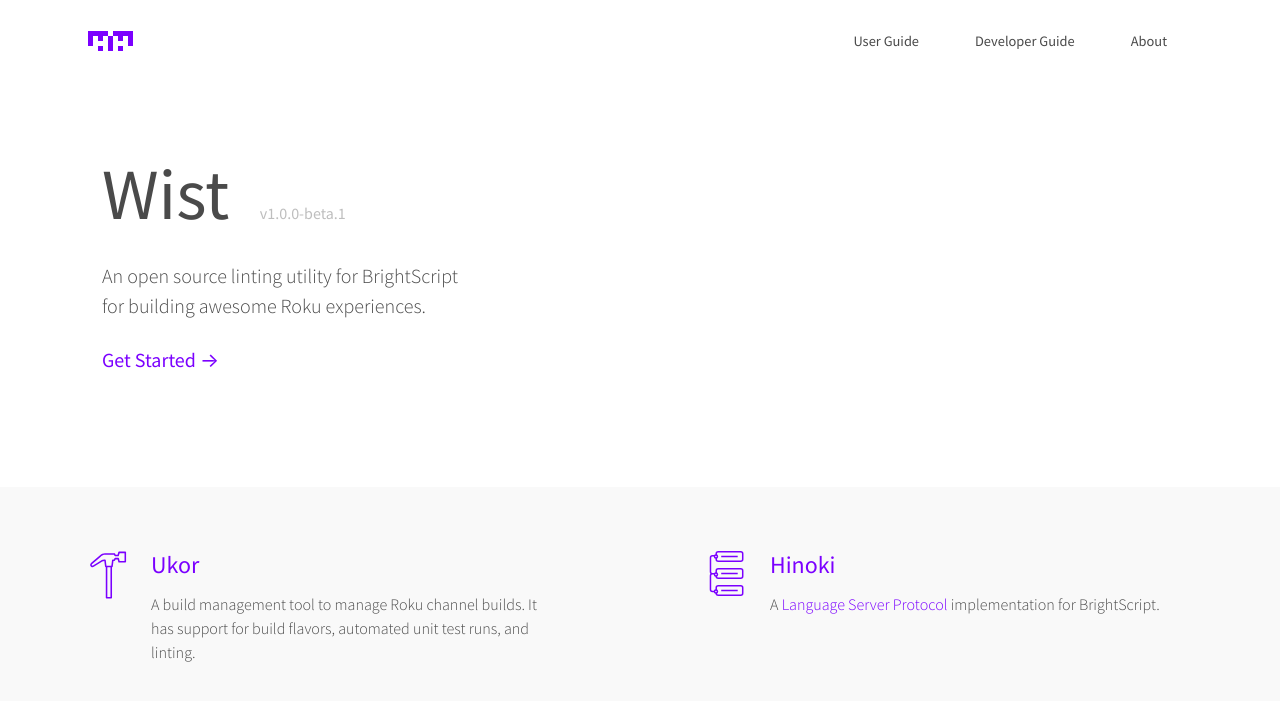
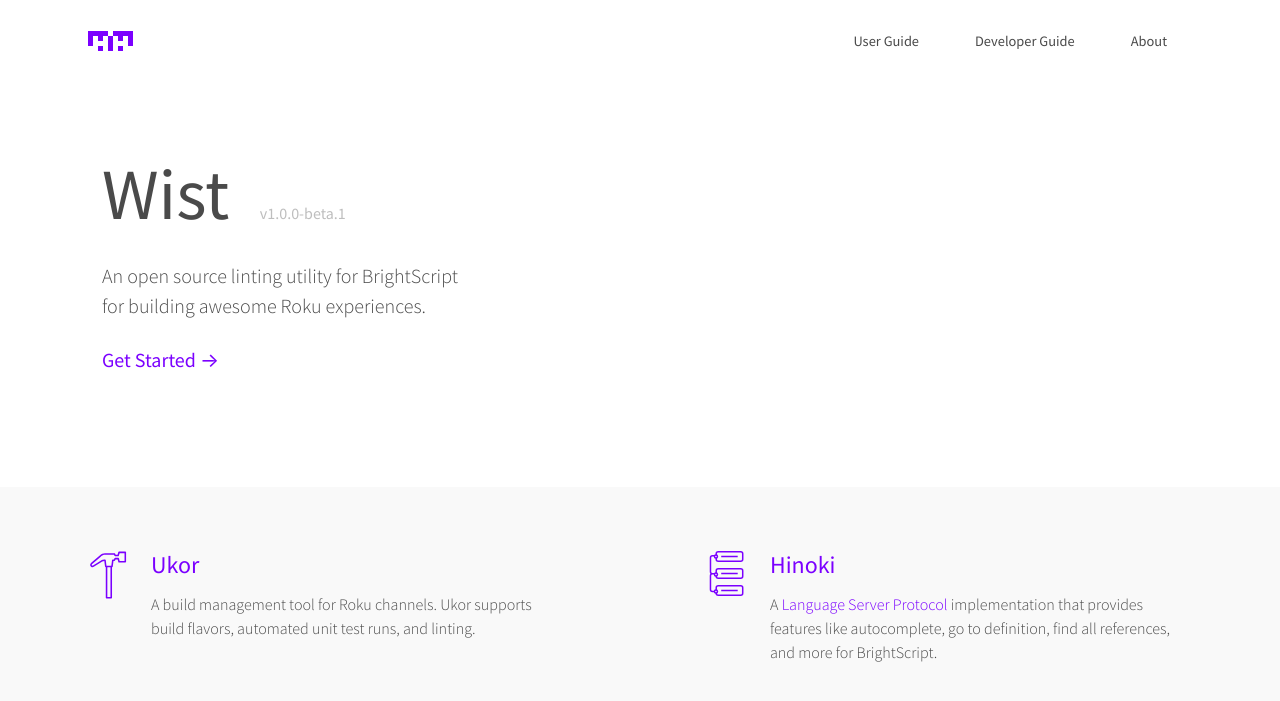
Before and after one commit to willowtreeapps/wist, a Jekyll site: the page built from docs/index.html, in a window 1280 px wide. Shown: the top 701 px of the page. Built offline with Jekyll 4.4.1, drawn with Linux system fonts in a browser that asks for light colours.

Commit message:
Add new verbiage

```diff
--- a/docs/_data/integrators.yml
+++ b/docs/_data/integrators.yml
@@ -1,9 +1,9 @@
 - name: Ukor
-  description: A build management tool to manage Roku channel builds. It has support for build flavors, automated unit test runs, and linting.
+  description: A build management tool for Roku channels. Ukor supports build flavors, automated unit test runs, and linting.
   url: https://github.com/willowtreeapps/ukor
   icon: ukor-logo
 
 - name: Hinoki
-  description: A <a href="http://langserver.org" title="Language Server Protocol">Language Server Protocol</a> implementation for BrightScript.
+  description: A <a href="http://langserver.org" title="Language Server Protocol">Language Server Protocol</a> implementation that provides features like autocomplete, go to definition, find all references, and more for BrightScript.
   url: https://github.com/willowtreeapps/hinoki
   icon: hinoki-logo
```
